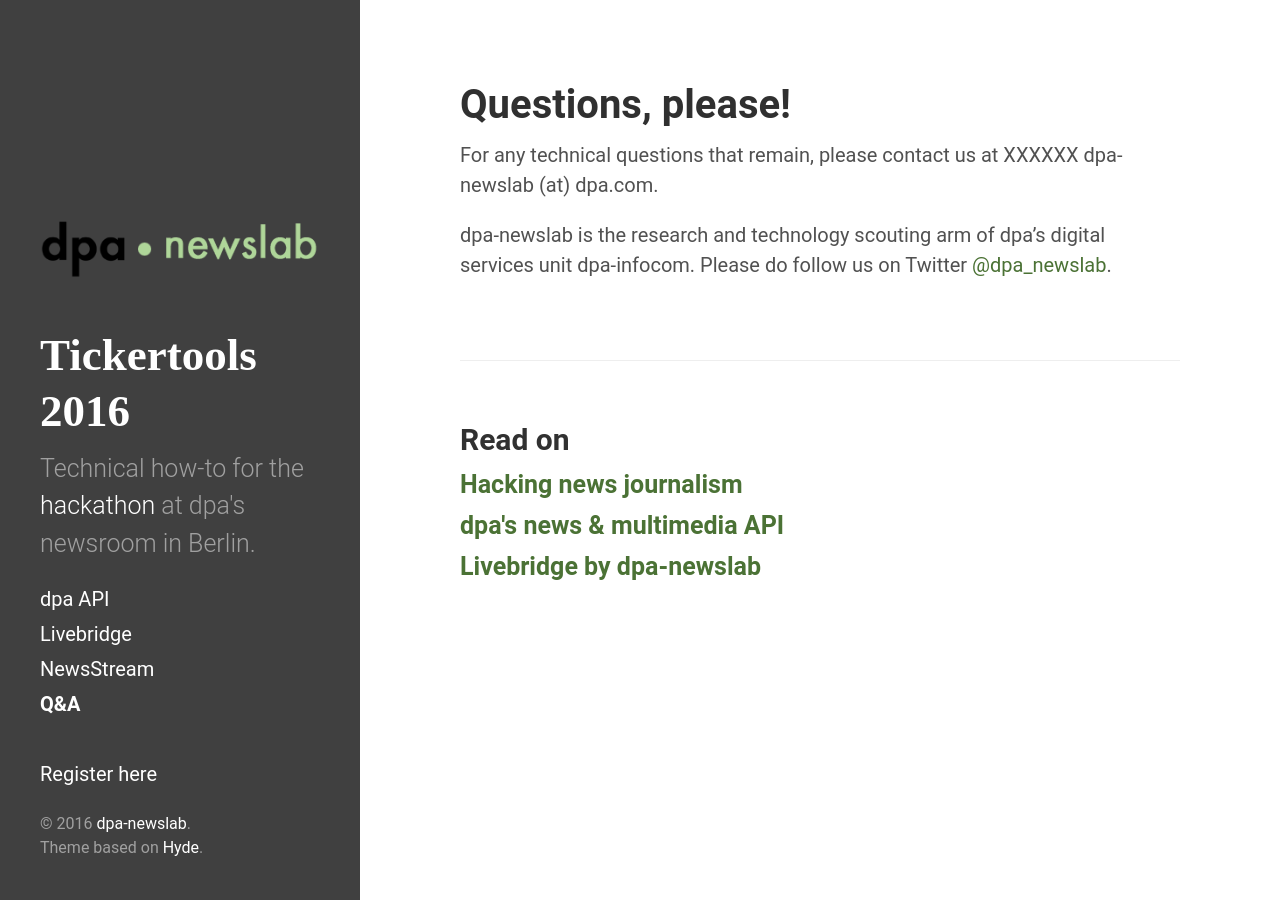
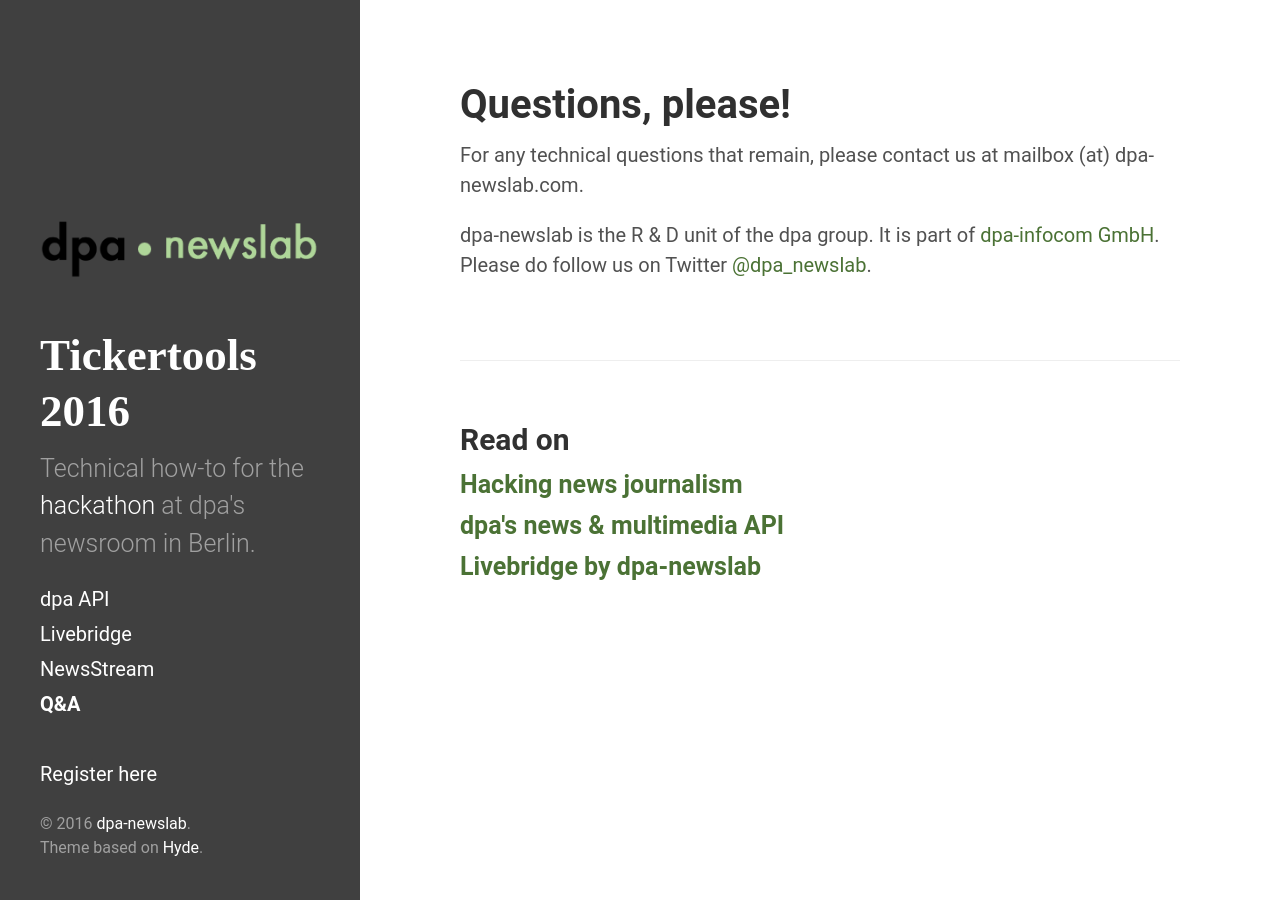
Before and after one commit to mper-bcn-ny/2017-metro, a Jekyll site: the page built from _posts/2016-10-20-outro.md, in a window 1280 px wide. Built offline with Jekyll 4.4.1, drawn with Linux system fonts in a browser that asks for light colours.

Commit message:
Update 2016-10-20-outro.md
Changed description of dpa-newslab and contact address

```diff
--- a/_posts/2016-10-20-outro.md
+++ b/_posts/2016-10-20-outro.md
@@ -4,6 +4,6 @@ title: Questions, please!
 navigation: Q&A
 ---
 
-For any technical questions that remain, please contact us at XXXXXX dpa-newslab (at) dpa.com.
+For any technical questions that remain, please contact us at  mailbox (at) dpa-newslab.com.
 
-dpa-newslab is the research and technology scouting arm of dpa's digital services unit dpa-infocom. Please do follow us on Twitter [@dpa_newslab](https://twitter.com/dpa-newslab).
+dpa-newslab is the R & D unit of the dpa group. It is part of [dpa-infocom GmbH](http://www.dpa-info.com). Please do follow us on Twitter [@dpa_newslab](https://twitter.com/dpa-newslab).
```
